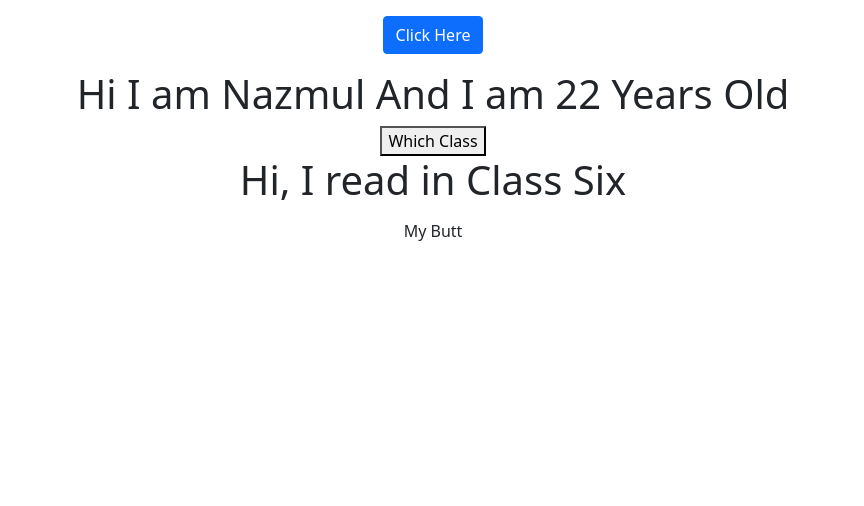
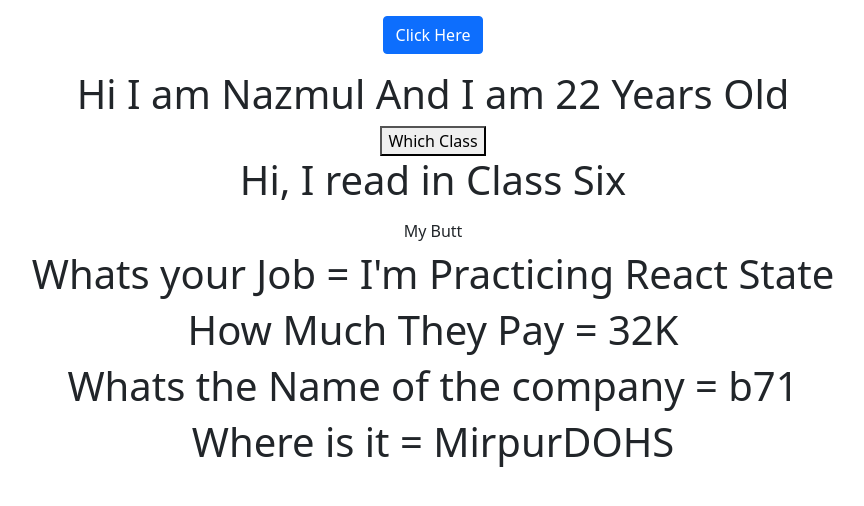
Before and after one commit to nzstarz/React-Basic, a React (Create React App) app: page / in a window 1280 px wide. Shown: the top 506 px of the page, without its empty margins (207-1071 px from the left). Built offline with nearby package versions, Linux system fonts and the light colour scheme.

Commit message:
Practice React State

```diff
--- a/src/App.js
+++ b/src/App.js
@@ -3,6 +3,7 @@ import './App.css';
 import Hello from './mycomponents/Hello';
 import Welcome from './mycomponents/Welcome';
 import Arrow from './mycomponents/arrow';
+import Welcomesate from './mycomponents/Welcomestate';
 
 function App() {
   return (
@@ -13,6 +14,8 @@ function App() {
      <Welcome name="Six"></Welcome>
      <Arrow></Arrow>
 
+     <Welcomesate></Welcomesate>
+
     </div>
   )
 }
--- /dev/null
+++ b/src/mycomponents/Welcomestate.js
@@ -0,0 +1,28 @@
+//React State where you store property values
+import React, {Component} from 'react'
+
+class Welcomesate extends Component{
+
+    constructor(){
+        super()
+
+        this.state={
+            job : "I'm Practicing React State ",
+            salary : "32K",
+            company : "b71",
+            address : "MirpurDOHS"
+
+        }
+    }
+
+
+    render(){
+        return <div>
+            <h1>Whats your Job = {this.state.job}</h1>
+            <h1> How Much They Pay = {this.state.salary}</h1>
+            <h1>Whats the Name of the company = {this.state.company}</h1>
+            <h1>Where is it = {this.state.address}</h1>
+            </div>
+    }
+}
+export default Welcomesate
```
